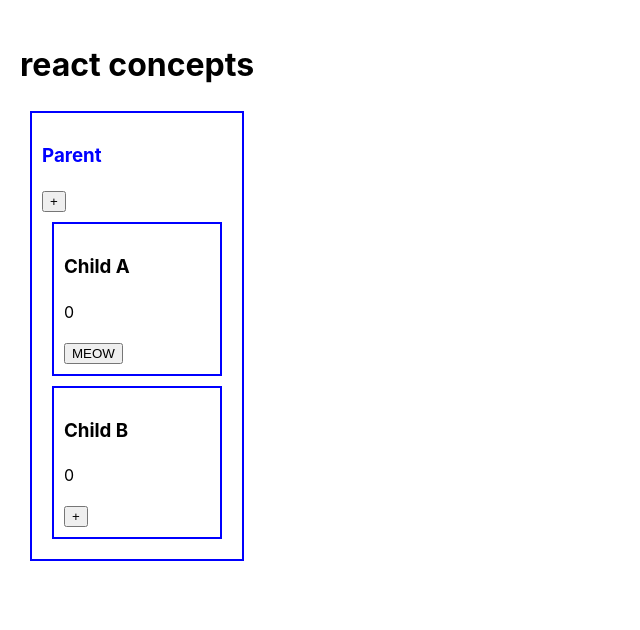
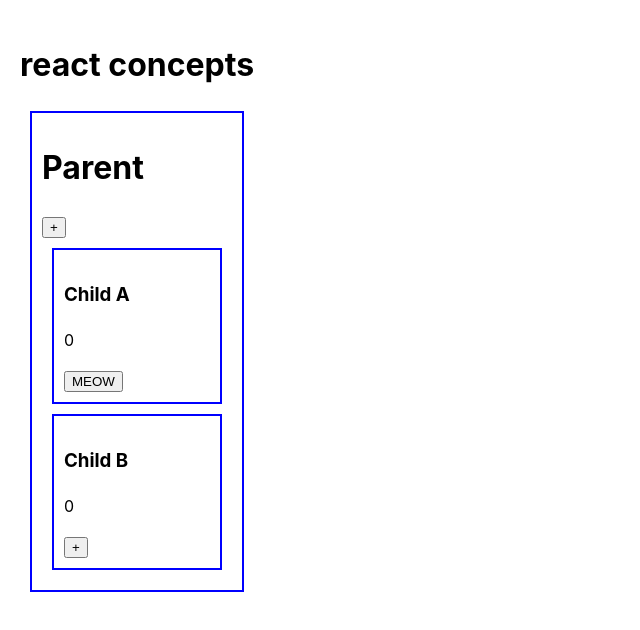
Before and after one commit to sardarbalnour/react-concepts, a React (Vite) app: page / in a window 1280 px wide. Shown: the top 630 px of the page, without its empty margins (0-640 px from the left). Built offline with nearby package versions, Linux system fonts and the light colour scheme.

Commit message:
children props

```diff
--- a/src/components/ChildA.jsx
+++ b/src/components/ChildA.jsx
@@ -1,11 +1,12 @@
+import StyledDiv from "./StyledDiv";
 
 function ChildA({ number, setNumber }) {
   return (
-    <div style={{ border: "2px solid blue", padding: "10px", margin: "10px" }}>
+    <StyledDiv>
       <h3>Child A</h3>
       <p>{number}</p>
       <button onClick={() => setNumber((number) => number + 25)}>MEOW</button>
-    </div>
+    </StyledDiv>
   );
 }
 
--- a/src/components/ChildB.jsx
+++ b/src/components/ChildB.jsx
@@ -1,12 +1,13 @@
 import React from "react";
+import StyledDiv from "./StyledDiv";
 
 function ChildB({ number, button }) {
   return (
-    <div style={{ border: "2px solid blue", padding: "10px", margin: "10px" }}>
+    <StyledDiv>
       <h3>Child B</h3>
       <p>{number}</p>
       {button}
-    </div>
+    </StyledDiv>
   );
 }
 
--- a/src/components/Parent.jsx
+++ b/src/components/Parent.jsx
@@ -2,6 +2,7 @@ import { useState } from "react";
 import ChildA from "./ChildA";
 import ChildB from "./ChildB";
 import Button from "./Button";
+import StyledDiv from "./StyledDiv";
 
 function Parent() {
   const [number, setNumber] = useState(0);
@@ -10,12 +11,11 @@ function Parent() {
   };
 
   return (
-    <div style={{ border: "2px solid blue", padding: "10px", margin: "10px" }}>
-      <h3 style={{ color: "blue" }}>Parent</h3>
+    <StyledDiv title="Parent">
       <button onClick={() => setNumber((number) => number + 1)}>+</button>
       <ChildA number={number} setNumber={setNumber} />
       <ChildB number={number} button={<Button clickHandler={clickHandler} />} />
-    </div>
+    </StyledDiv>
   );
 }
 
--- /dev/null
+++ b/src/components/StyledDiv.jsx
@@ -0,0 +1,12 @@
+function StyledDiv({ children,title }) {
+  const styles = { border: "2px solid blue", padding: "10px", margin: "10px" };
+
+  return (
+    <div style={styles}>
+      <h1>{title}</h1>
+      {children}
+    </div>
+  );
+}
+
+export default StyledDiv;
```
